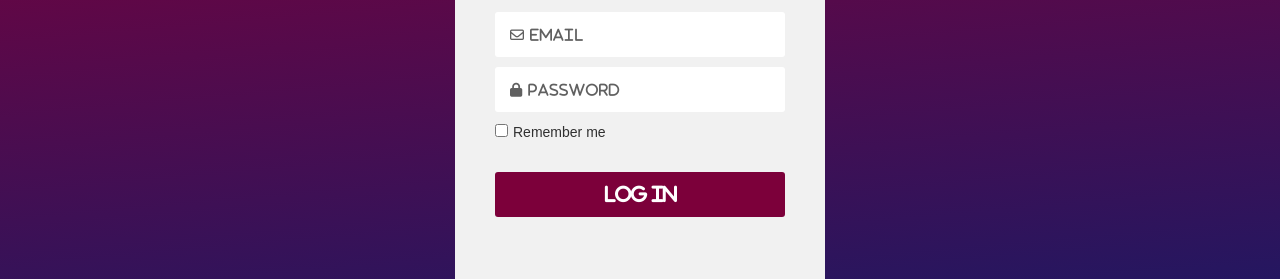
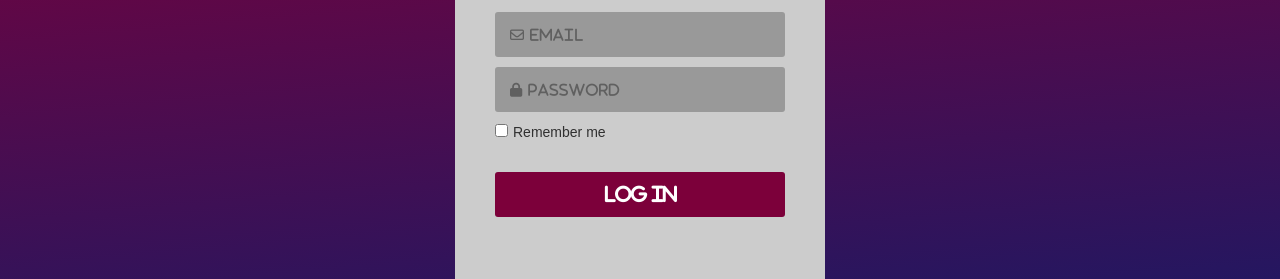
Before and after one commit to jatinmourya/Login-form, a plain HTML site: page index.html in a window 1280 px wide. Shown: the part 198-477 px from the top of the page. Drawn offline with nearby package versions, Linux system fonts and the light colour scheme.

Commit message:
Update style.css

```diff
--- a/style.css
+++ b/style.css
@@ -28,7 +28,7 @@ body {
 
 body .box {
   border-radius: 3px;
-  background-color: #f1f1f1;
+  background-color: #cccccc;
   padding: 30px 40px;
   height: 600px;
   width: 370px;
@@ -104,7 +104,7 @@ body .box {
   width: 100%;
   border: none;
   outline: none;
-  background-color: #fof1fa;
+  background-color: #999999;
 }
 
 .inputsection input[type="text"]::-webkit-input-placeholder,
```
